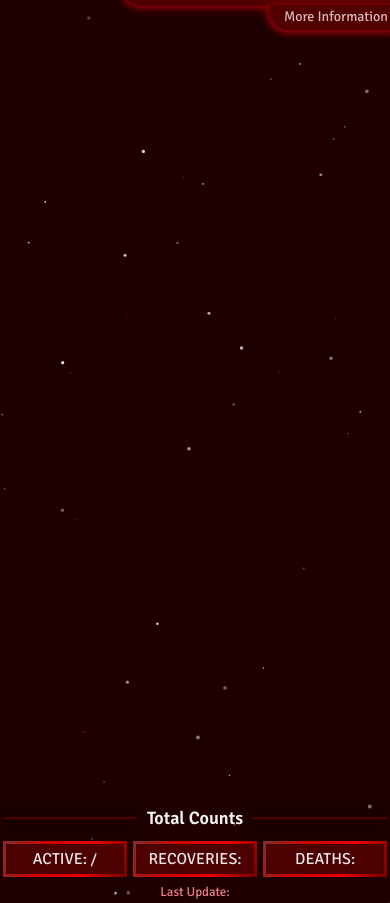
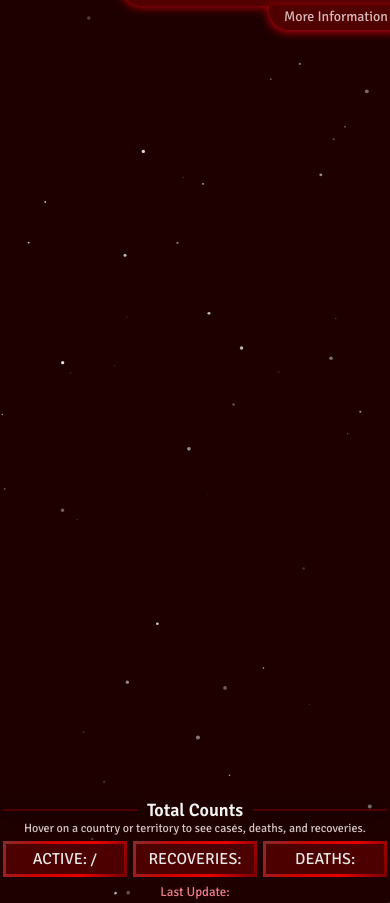
Before and after one commit to saiarlen/covid-19-world-statistics-website, a PHP site: page / in a window 390 px wide. Shown: the part 36-939 px from the top of the page. Run offline with PHP 8.4, Linux system fonts and the light colour scheme; some libraries are stand-ins or nearby versions.

Commit message:
Notification text added

```diff
--- a/css/style.css
+++ b/css/style.css
@@ -370,3 +370,54 @@
 .m-git a i {
     color: #e0e0e0;
 }
+
+
+/* top text */
+
+.notif {
+    position: absolute;
+    z-index: 99999;
+    color: #d3c2c2;
+    top: 0;
+    left: 9px;
+    margin: 0;
+    font-size: 15px;
+}
+
+@media (max-width: 730px) {
+    .notif {
+        top: 2px;
+        left: 38px;
+        margin: 0;
+        font-size: 15px;
+        max-width: 300px
+    }
+}
+
+.notif-bottom {
+    display: none;
+    color: #d3c2c2;
+    font-size: 15px;
+}
+
+@media (max-width: 730px) {
+    .notif {
+        display: none;
+    }
+    .notif-bottom {
+        display: block;
+        color: #d3c2c2;
+        font-size: 13px;
+        margin: 0 0 5px 0;
+        text-align: center;
+    }
+    .has-lines {
+        margin: 0;
+    }
+}
+
+@media (max-width: 730px) {
+    .notif-bottom {
+        font-size: 12px;
+    }
+}
--- a/index.html
+++ b/index.html
@@ -28,6 +28,7 @@
 <body id="particle">
 
     <!-- Header Section -->
+    <p class="notif">Hover on a country or territory to see cases, deaths, and recoveries.</p>
     <header class="head-wrap">
         <h2>Covid-19 Intractive Visualizer</h2>
         <hr>
@@ -43,6 +44,7 @@
     <!-- Footer Section -->
     <footer class="data_box">
         <h1 class="has-lines"><span>Total Counts</span></h1>
+        <p class="notif-bottom">Hover on a country or territory to see cases, deaths, and recoveries.</p>
         <div class="l-g3">
             <div class="level-item">
                 <div class="innr">
```
